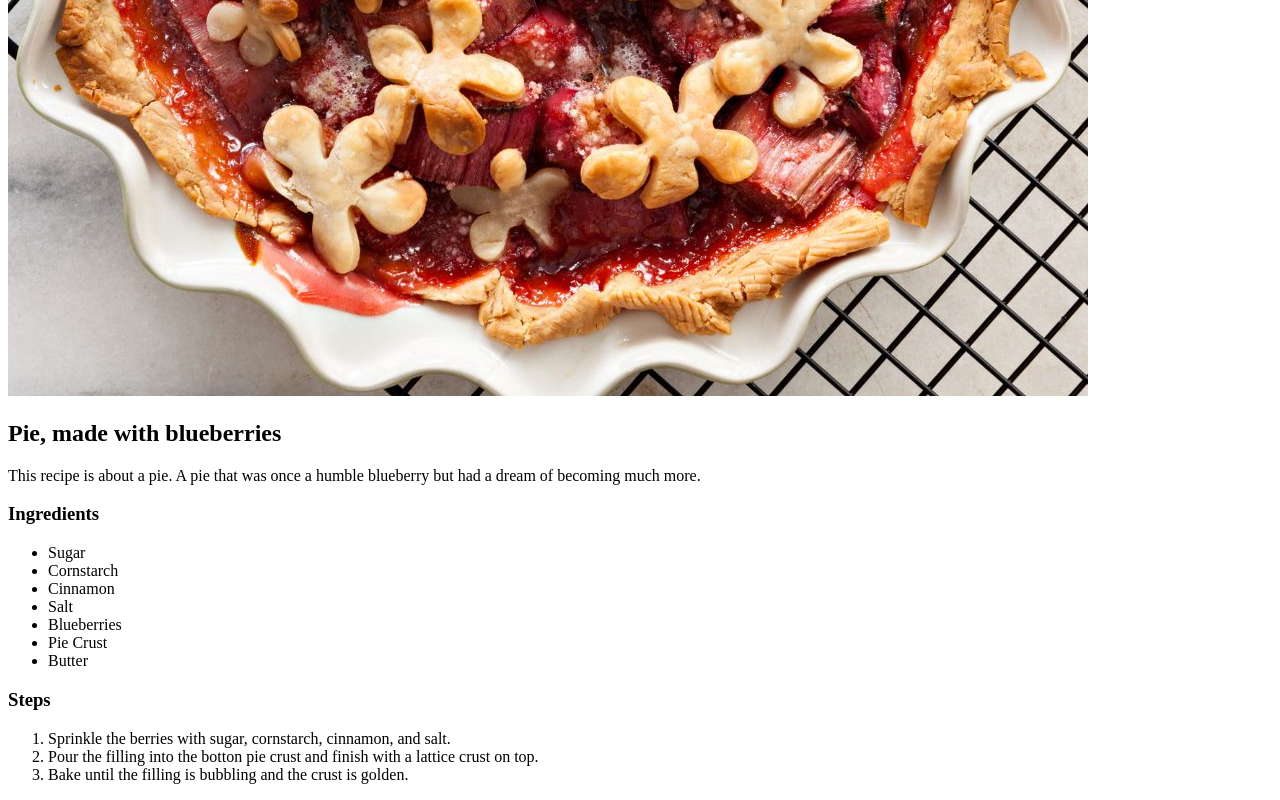
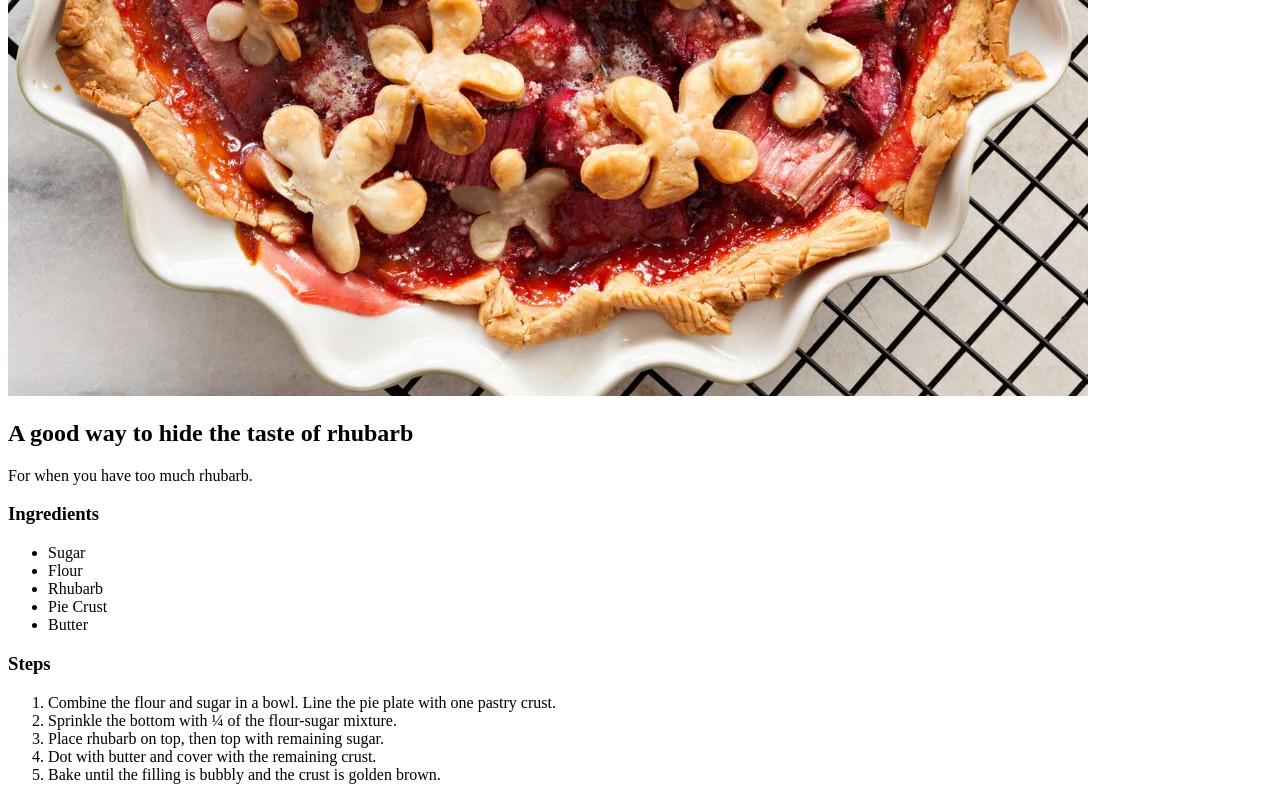
Before and after one commit to mickeylikejagger/odin-recipes, a plain HTML site: page recipes/rhubarbpie.html in a window 1280 px wide. Shown: the part 764-1564 px from the top of the page. Drawn offline with Linux system fonts and the light colour scheme.

Commit message:
add ingredients and steps to bananacreampie.html and rhubarbpie.html

```diff
--- a/recipes/rhubarbpie.html
+++ b/recipes/rhubarbpie.html
@@ -9,27 +9,26 @@
 
                 <img src="../images/rhubarbpie.jpg">
 
-                    <h2>Pie, made with blueberries</h2>
+                    <h2>A good way to hide the taste of rhubarb</h2>
 
-                    <p>This recipe is about a pie. A pie that was once a humble blueberry but
-                        had a dream of becoming much more.</p>
+                    <p>For when you have too much rhubarb.</p>
 
                         <h3>Ingredients</h3>
                         <ul>
                             <li>Sugar</li>
-                            <li>Cornstarch</li>
-                            <li>Cinnamon</li>
-                            <li>Salt</li>
-                            <li>Blueberries</li>
+                            <li>Flour</li>
+                            <li>Rhubarb</li>
                             <li>Pie Crust</li>
                             <li>Butter</li>
                         </ul>
 
                         <h3>Steps</h3>
                         <ol>
-                            <li>Sprinkle the berries with sugar, cornstarch, cinnamon, and salt.</li>
-                            <li>Pour the filling into the botton pie crust and finish with a lattice crust on top.</li>
-                            <li>Bake until the filling is bubbling and the crust is golden.</li>
+                            <li>Combine the flour and sugar in a bowl. Line the pie plate with one pastry crust.</li>
+                            <li>Sprinkle the bottom with ¼ of the flour-sugar mixture.</li>
+                            <li>Place rhubarb on top, then top with remaining sugar.</li>
+                            <li>Dot with butter and cover with the remaining crust.</li>
+                            <li>Bake until the filling is bubbly and the crust is golden brown.</li>
                         </ol>
             </body>
     </html>
```
Also changed, not shown: recipes/bananacreampie.html (+7 -5 lines).
